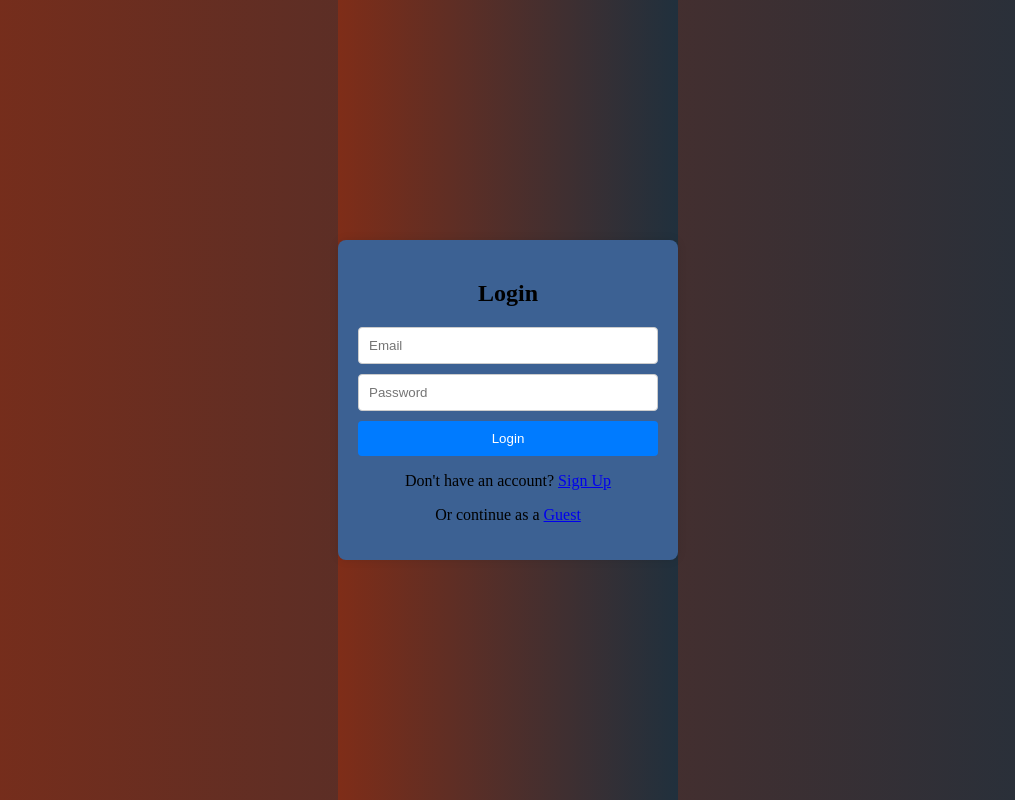
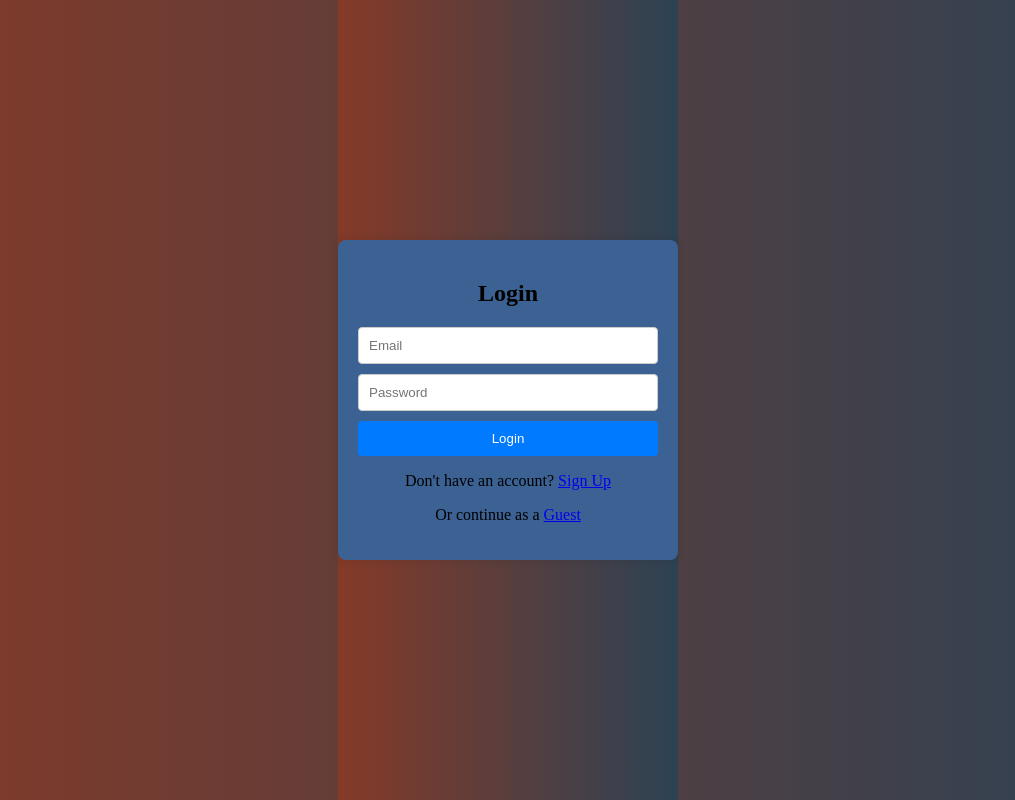
Before and after one commit to pratyushojha04/fittab, a Flask app: page / in a window 1280 px wide. Shown: the whole page, without its empty margins (132-1147 px from the left). Run offline with Flask 3, Linux system fonts and the light colour scheme.

Commit message:
some color changes

```diff
--- a/static/style.css
+++ b/static/style.css
@@ -3,7 +3,7 @@ html, body {
     margin: 0;
     display: grid;
     place-items: center;
-    background: linear-gradient(to right, #7f2d18, #20303d); /* Gradient background */
+    background: linear-gradient(to right, #853a27, #2d4254); /* Gradient background */
 }
 
 .container {
--- a/static/style_diet.css
+++ b/static/style_diet.css
@@ -70,7 +70,7 @@ nav a:hover {
 .content {
     max-width: 800px;
     margin: 20px auto;
-    background-color: #757ce0;
+    background-color: #a2a7dc;
     padding: 20px;
     border-radius: 8px;
     box-shadow: 0 0 10px rgba(0,0,0,0.1);
--- a/static/style_info.css
+++ b/static/style_info.css
@@ -1,7 +1,7 @@
 /* Basic styling for header and footer */
 body {
     color: #333;
-    background: linear-gradient(to right, #7f2d18, #386b94);
+    background: linear-gradient(to right, #ab4e37, #4c7ca2);
     font-family: Arial, sans-serif;
     margin: 0;
     padding: 0;
```
